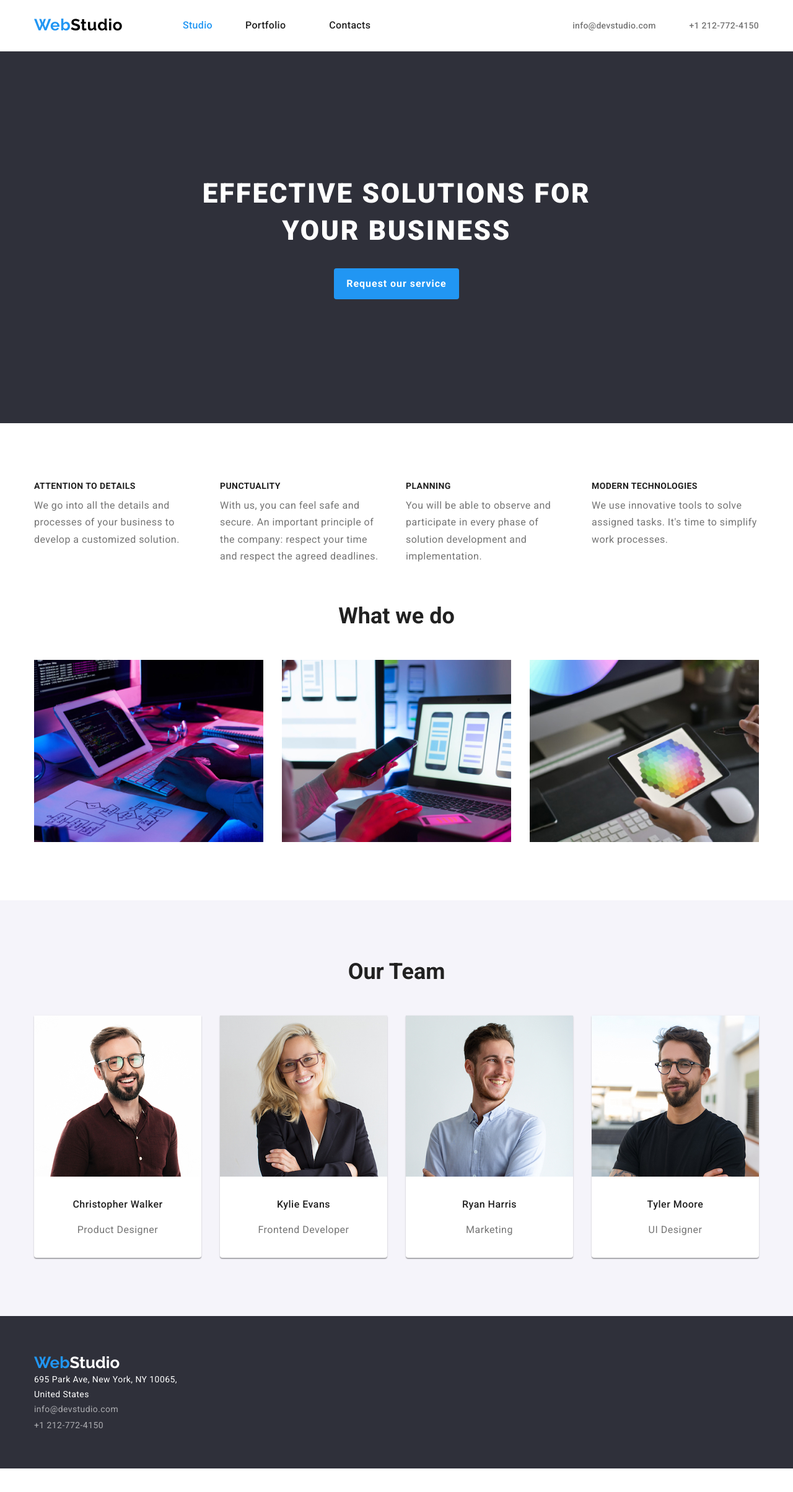
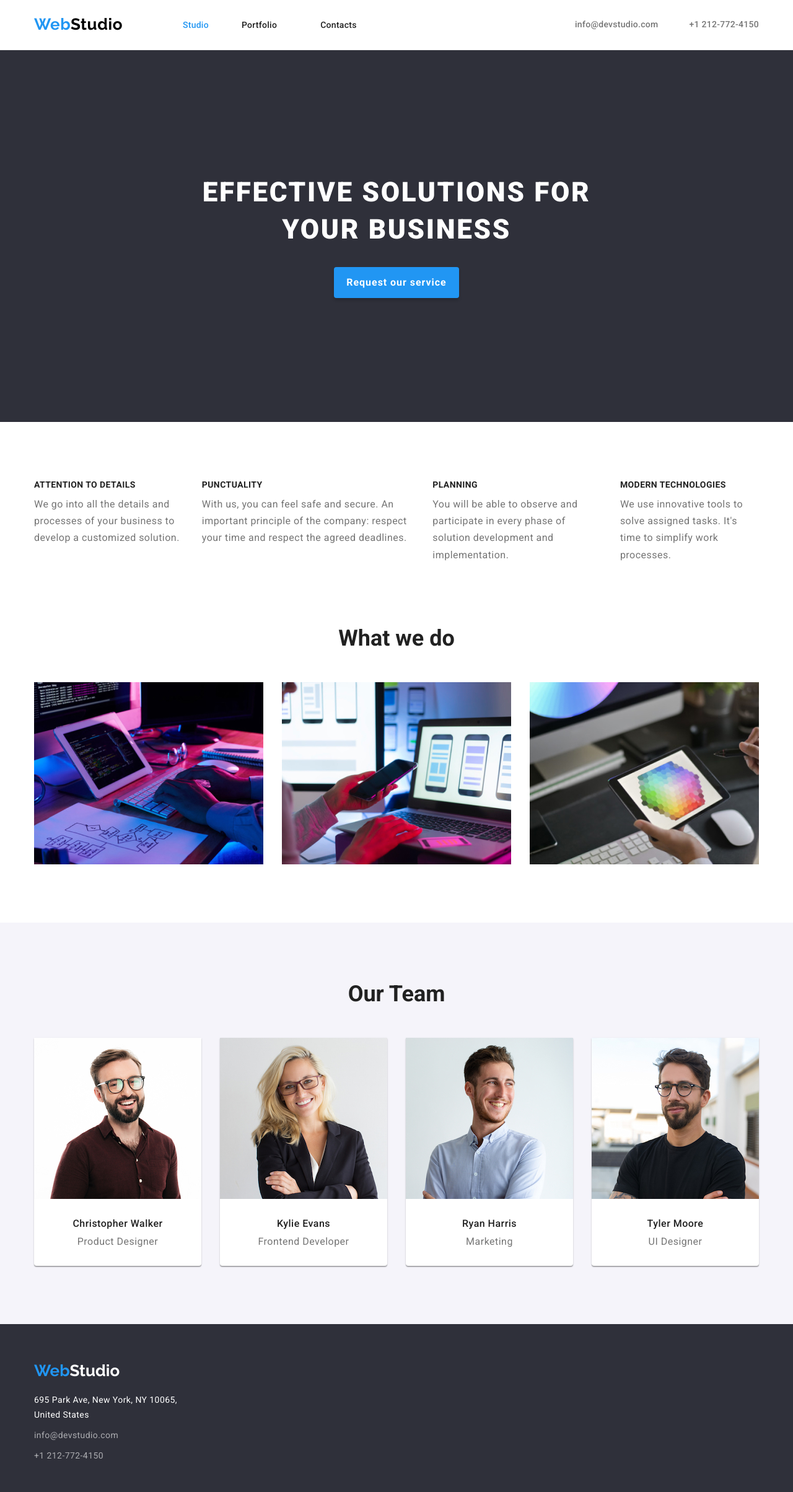
Before and after one commit to vldmru/goit-markup-hw-03, a plain HTML site: page index.html in a window 1280 px wide. Shown: the whole page at 62% size. Before the commit the page ends 2370 px from the top, so only its background shows below. Drawn offline with nearby package versions, Linux system fonts and the light colour scheme.

Commit message:
update files

```diff
--- a/css/styles.css
+++ b/css/styles.css
@@ -62,6 +62,7 @@ body {
 }
 
 .header-menu,
+.contact-list,
 .advantage-list,
 .examples-list,
 .team-list,
@@ -149,7 +150,16 @@ body {
   margin-right: auto;
 }
 
+.header-link {
+  font-style: normal;
+  font-weight: 500;
+  font-size: 14px;
+  line-height: calc(16 / 14);
+  letter-spacing: 0.02em;
+}
+
 .header-contact {
+  display: inline-block;
   color: var(--descripting-text);
   font-weight: 500;
   padding-top: 32px;
@@ -160,7 +170,11 @@ body {
   line-height: 1.14;
 }
 
-.header-contact:first-child {
+.contact-list {
+  display: flex;
+}
+
+.contact-item:first-child {
   margin-right: 50px;
 }
 
@@ -215,6 +229,12 @@ body {
   line-height: 1.88;
   letter-spacing: 0.06em;
   cursor: pointer;
+  box-shadow: 0px 4px 4px rgba(0, 0, 0, 0.15);
+}
+
+.hero-button:active,
+.hero-button:focus {
+  background-color: #188ce8;
 }
 
 /* Main block Advantage section styles */
@@ -229,7 +249,6 @@ body {
 
 .advantage-header {
   margin-bottom: 9px;
-  font-weight: 700;
   font-size: inherit;
 
   letter-spacing: 0.03em;
@@ -239,8 +258,6 @@ body {
 }
 
 .advantage-description {
-  max-width: 270px;
-  max-height: 71px;
   color: var(--descripting-text);
   line-height: 1.71;
   letter-spacing: 0.03em;
@@ -264,7 +281,7 @@ body {
   display: flex;
 }
 
-.examples-item {
+.examples-item:not(:last-child) {
   margin-right: 30px;
 }
 
@@ -305,7 +322,7 @@ body {
   margin-bottom: 10px;
   font-weight: 500;
   font-size: 16px;
-  line-height: 1.9;
+  line-height: 1.19;
   letter-spacing: 0.03em;
   text-align: center;
 }
@@ -313,7 +330,7 @@ body {
 .biography-description {
   color: var(--descripting-text);
   font-size: 16px;
-  line-height: 1.9;
+  line-height: 1.19;
   letter-spacing: 0.03em;
   text-align: center;
 }
@@ -331,15 +348,20 @@ footer {
 }
 
 .footer-logotype {
-  margin-bottom: 9px;
+  display: block;
+  margin-bottom: 20px;
 }
 
-.footer-list {
+.footer-item {
   max-width: 231px;
 }
 
 .footer-address {
   font-style: normal;
+}
+
+.footer-item:not(:last-child) {
+  margin-bottom: 9px;
 }
 
 .footer-location {
@@ -357,8 +379,8 @@ footer {
   letter-spacing: 0.03em;
 }
 
-.footer-item:nth-child(2) {
-  margin-bottom: 2px;
+.footer-contacts:not(:last-child) {
+  margin-bottom: 9px;
 }
 
 /* Portfolio buttons  */
--- a/index.html
+++ b/index.html
@@ -30,27 +30,29 @@
 
           <ul class="header-menu header-list">
             <li class="header-item">
-              <a href="./index.html" class="link decoration current">
-                Studio
-              </a>
+              <a href="./index.html" class="header-link link decoration current"> Studio </a>
             </li>
             <li class="header-item">
-              <a href="./portfolio.html" class="link decoration"> Portfolio </a>
+              <a href="./portfolio.html" class="header-link link decoration"> Portfolio </a>
             </li>
             <li class="header-item">
-              <a href="" class="link decoration"> Contacts </a>
+              <a href="" class="header-link link decoration"> Contacts </a>
             </li>
           </ul>
         </nav>
 
         <!--Contacts information-->
         <div>
-          <a href="mailto:info@devstudio.com" class="header-contact decoration">
-            info@devstudio.com
-          </a>
-          <a href="tel:+12127724150" class="header-contact decoration">
-            +1 212-772-4150
-          </a>
+          <ul class="contact-list">
+            <li class="contact-item">
+              <a href="mailto:info@devstudio.com" class="header-contact decoration">
+                info@devstudio.com
+              </a>
+            </li>
+            <li class="contact-item">
+              <a href="tel:+12127724150" class="header-contact decoration"> +1 212-772-4150 </a>
+            </li>
+          </ul>
         </div>
       </div>
     </header>
@@ -76,29 +78,29 @@
             <li class="advantage-item">
               <h3 class="advantage-header">ATTENTION TO DETAILS</h3>
               <p class="advantage-description">
-                We go into all the details and processes of your business to
-                develop a customized solution.
+                We go into all the details and processes of your business to develop a customized
+                solution.
               </p>
             </li>
             <li class="advantage-item">
               <h3 class="advantage-header">PUNCTUALITY</h3>
               <p class="advantage-description">
-                With us, you can feel safe and secure. An important principle of
-                the company: respect your time and respect the agreed deadlines.
+                With us, you can feel safe and secure. An important principle of the company:
+                respect your time and respect the agreed deadlines.
               </p>
             </li>
             <li class="advantage-item">
               <h3 class="advantage-header">PLANNING</h3>
               <p class="advantage-description">
-                You will be able to observe and participate in every phase of
-                solution development and implementation.
+                You will be able to observe and participate in every phase of solution development
+                and implementation.
               </p>
             </li>
             <li class="advantage-item">
               <h3 class="advantage-header">MODERN TECHNOLOGIES</h3>
               <p class="advantage-description">
-                We use innovative tools to solve assigned tasks. It's time to
-                simplify work processes.
+                We use innovative tools to solve assigned tasks. It's time to simplify work
+                processes.
               </p>
             </li>
           </ul>
@@ -222,17 +224,12 @@
               </a>
             </li>
             <li class="footer-item decoration">
-              <a
-                class="footer-contacts decoration"
-                href="mailto:info@devstudio.com"
-              >
+              <a class="footer-contacts decoration" href="mailto:info@devstudio.com">
                 info@devstudio.com
               </a>
             </li>
             <li class="footer-item decoration">
-              <a class="footer-contacts decoration" href="tel:+12127724150">
-                +1 212-772-4150
-              </a>
+              <a class="footer-contacts decoration" href="tel:+12127724150"> +1 212-772-4150 </a>
             </li>
           </ul>
         </address>
```
Also changed, not shown: portfolio.html (+16 -21 lines), .prettierrc.json (added), 1 other file.
